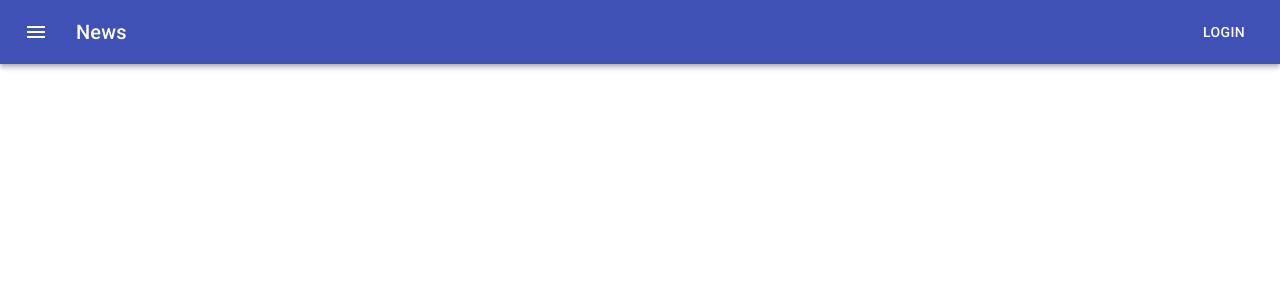
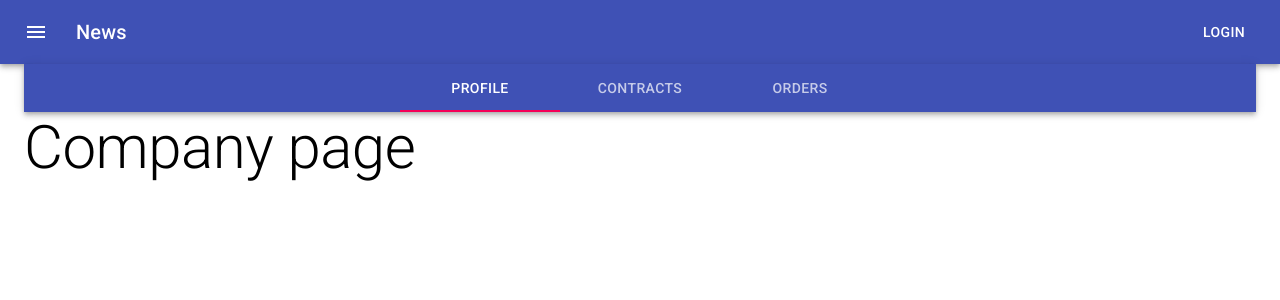
Before and after one commit to MrRaiter/hukatonFront, a React (Create React App) app: page /company in a window 1280 px wide. Shown: the top 300 px of the page. Built offline with nearby package versions, Linux system fonts and the light colour scheme.

Commit message:
router hell

```diff
--- a/src/App.jsx
+++ b/src/App.jsx
@@ -4,11 +4,9 @@ import ButtonAppBar from './components/button-app-bar';
 import LoginPage from './pages/login';
 import AddCompany from './pages/add-company';
 import RegistrationPage from './pages/registration';
-import CompanyPage from './pages/company';
-import ContractsPage from './pages/contracts';
-import ContractPage from './pages/contract';
 
 import './App.scss';
+import CompanyPage from './pages/company';
 
 function App() {
   return (
@@ -22,9 +20,7 @@ function App() {
           <Route exact path="/login" component={LoginPage} />
           <Route exact path="/signup" component={RegistrationPage} />
           <Route exact path="/add-company" component={AddCompany} />
-          <Route exact path="/profile" component={CompanyPage} />
-          <Route exact path="/contracts" component={ContractsPage} />
-          <Route exact path="/contracts/:id" component={ContractPage} />
+          <Route exact path="/company" component={CompanyPage} />
         </Switch>
       </Router>
     </div>
--- /dev/null
+++ b/src/assets/scss/_resets.scss
@@ -0,0 +1,4 @@
+a {
+  color: $light;
+  text-decoration: none; /* no underline */
+}
--- a/src/pages/company/index.jsx
+++ b/src/pages/company/index.jsx
@@ -1,113 +1,69 @@
-/* eslint-disable react/button-has-type */
-import React, { useState } from 'react';
-import ContractList from '../../components/contract-list';
-import './company.scss';
+import { useState } from 'react';
+import { Route, Router, Switch, useRouteMatch } from 'react-router';
+import {
+  AppBar,
+  Box,
+  Container,
+  Tab,
+  Tabs,
+  Typography,
+} from '@material-ui/core';
+import { TabPanel, TabContext } from '@material-ui/lab';
+import { Link } from 'react-router-dom';
+import ContractPage from '../contract';
+import ContractsPage from '../contracts';
+import ProfilePage from '../profile';
 
-const test = [
-  {
-    name: 'test1',
-    type: 'test1',
-    image: 'https://onminecraft.ru/files/2012/03/iron-ingot.png',
-    description:
-      'Lorem Ipsum is simply dummy text of the printing and typesetting industry. Lorem Ipsum has been the industry&apos;s standard dummy    text ever since the 1500s, when an unknown printer took a galley of type and scrambled it to make a type specimen book. It has survived not only five centuries, but also the leap into electronic typesetting, remaining esse',
-  },
-  {
-    name: 'test1',
-    type: 'test1',
-    image: 'https://onminecraft.ru/files/2012/03/iron-ingot.png',
-    description:
-      'Lorem Ipsum is simply dummy text of the printing and typesetting industry. Lorem Ipsum has been the industry&apos;s standard dummy    text ever since the 1500s, when an unknown printer took a galley of type and scrambled it to make a type specimen book. It has survived not only five centuries, but also the leap into electronic typesetting, remaining esse',
-  },
-  {
-    name: 'test1',
-    type: 'test1',
-    image: 'https://onminecraft.ru/files/2012/03/iron-ingot.png',
-    description:
-      'Lorem Ipsum is simply dummy text of the printing and typesetting industry. Lorem Ipsum has been the industry&apos;s standard dummy    text ever since the 1500s, when an unknown printer took a galley of type and scrambled it to make a type specimen book. It has survived not only five centuries, but also the leap into electronic typesetting, remaining esse',
-  },
-  {
-    name: 'test1',
-    type: 'test1',
-    image: 'https://onminecraft.ru/files/2012/03/iron-ingot.png',
-    description:
-      'Lorem Ipsum is simply dummy text of the printing and typesetting industry. Lorem Ipsum has been the industry&apos;s standard dummy    text ever since the 1500s, when an unknown printer took a galley of type and scrambled it to make a type specimen book. It has survived not only five centuries, but also the leap into electronic typesetting, remaining esse',
-  },
-  {
-    name: 'test1',
-    type: 'test1',
-    image: 'https://onminecraft.ru/files/2012/03/iron-ingot.png',
-    description:
-      'Lorem Ipsum is simply dummy text of the printing and typesetting industry. Lorem Ipsum has been the industry&apos;s standard dummy    text ever since the 1500s, when an unknown printer took a galley of type and scrambled it to make a type specimen book. It has survived not only five centuries, but also the leap into electronic typesetting, remaining esse',
-  },
-];
+function a11yProps(index) {
+  return {
+    id: `simple-tab-${index}`,
+    'aria-controls': `simple-tabpanel-${index}`,
+  };
+}
 
 const CompanyPage = () => {
-  const [list, setList] = useState('orders');
+  const { path, url } = useRouteMatch();
+  const [value, setValue] = useState(0);
+
+  const handleChange = (event, newValue) => {
+    setValue(newValue);
+  };
+  console.log('PATH', path, url);
   return (
-    <div className="container">
-      <div className="header">
-        <div className="left-block">
-          <div className="company-name-header">
-            <div className="company-name">
-              <div className="logo">
-                <img
-                  src="http://www.gidrolast.ru/wp-content/uploads/2015/09/4-150x150.jpg"
-                  alt="Logo"
-                />
-              </div>
-              <div className="name">TMK</div>
-            </div>
-          </div>
-          <div className="info">
-            <div className="info-field">
-              <div className="label">Phone:</div>
-              <div className="value">545659956565</div>
-            </div>
-            <div className="info-field">
-              <div className="label">Email:</div>
-              <div className="value">545659956565</div>
-            </div>
-            <div className="info-field">
-              <div className="label">INN:</div>
-              <div className="value">545659956565</div>
-            </div>
-          </div>
-        </div>
-        <div className="right-block">
-          <div className="add-btn">
-            <button className="btn">Add Contract</button>
-          </div>
-          <div className="description">
-            Lorem Ipsum is simply dummy text of the printing and typesetting
-            industry. Lorem Ipsum has been the industry&apos;s standard dummy
-            text ever since the 1500s, when an unknown printer took a galley of
-            type and scrambled it to make a type specimen book. It has survived
-            not only five centuries, but also the leap into electronic
-            typesetting, remaining essentially unchanged. It was popularised in
-            the 1960s with the release of Letraset sheets containing Lorem Ipsum
-            passages, and more recently with desktop publishing software like
-            Aldus PageMaker including versions of Lorem Ipsum.
-          </div>
-        </div>
-      </div>
-      <div className="buttons-block">
-        <button
-          className={`btn ${list === 'orders' ? 'active' : ''}`}
-          onClick={() => setList('orders')}
-        >
-          Orders
-        </button>
-        <button
-          className={`btn ${list === 'contracts' ? 'active' : ''}`}
-          onClick={() => setList('contracts')}
-        >
-          Contracts
-        </button>
-      </div>
-      <div className="contracts">
-        <ContractList list={test} />
-      </div>
-    </div>
+    <TabContext>
+      <Container>
+        <AppBar position="static">
+          <Tabs
+            value={value}
+            onChange={handleChange}
+            aria-label="simple tabs example"
+            centered
+          >
+            <Tab label="Profile" {...a11yProps(0)} />
+
+            <Tab label="Contracts" {...a11yProps(1)} />
+
+            <Tab label="Orders" {...a11yProps(2)} />
+          </Tabs>
+        </AppBar>
+
+        <Typography variant="h2">Company page</Typography>
+
+        <Switch>
+          <TabPanel value={value} index={0}>
+            <ProfilePage />
+          </TabPanel>
+
+          <TabPanel value={value} index={1}>
+            <ContractsPage />
+          </TabPanel>
+
+          <TabPanel value={value} index={2}>
+            <ContractPage />
+          </TabPanel>
+        </Switch>
+      </Container>
+    </TabContext>
   );
 };
 
--- a/src/pages/contract/index.jsx
+++ b/src/pages/contract/index.jsx
@@ -1,7 +1,7 @@
 import { useParams } from 'react-router';
 import { contracts } from '../../constants/contracts';
 
-const ContractsPage = () => {
+const ContractPage = () => {
   const { id } = useParams();
   return (
     <div>
@@ -11,4 +11,4 @@ const ContractsPage = () => {
   );
 };
 
-export default ContractsPage;
+export default ContractPage;
--- /dev/null
+++ b/src/pages/profile/index.jsx
@@ -0,0 +1,114 @@
+/* eslint-disable react/button-has-type */
+import React, { useState } from 'react';
+import ContractList from '../../components/contract-list';
+import './profile.scss';
+
+const test = [
+  {
+    name: 'test1',
+    type: 'test1',
+    image: 'https://onminecraft.ru/files/2012/03/iron-ingot.png',
+    description:
+      'Lorem Ipsum is simply dummy text of the printing and typesetting industry. Lorem Ipsum has been the industry&apos;s standard dummy    text ever since the 1500s, when an unknown printer took a galley of type and scrambled it to make a type specimen book. It has survived not only five centuries, but also the leap into electronic typesetting, remaining esse',
+  },
+  {
+    name: 'test1',
+    type: 'test1',
+    image: 'https://onminecraft.ru/files/2012/03/iron-ingot.png',
+    description:
+      'Lorem Ipsum is simply dummy text of the printing and typesetting industry. Lorem Ipsum has been the industry&apos;s standard dummy    text ever since the 1500s, when an unknown printer took a galley of type and scrambled it to make a type specimen book. It has survived not only five centuries, but also the leap into electronic typesetting, remaining esse',
+  },
+  {
+    name: 'test1',
+    type: 'test1',
+    image: 'https://onminecraft.ru/files/2012/03/iron-ingot.png',
+    description:
+      'Lorem Ipsum is simply dummy text of the printing and typesetting industry. Lorem Ipsum has been the industry&apos;s standard dummy    text ever since the 1500s, when an unknown printer took a galley of type and scrambled it to make a type specimen book. It has survived not only five centuries, but also the leap into electronic typesetting, remaining esse',
+  },
+  {
+    name: 'test1',
+    type: 'test1',
+    image: 'https://onminecraft.ru/files/2012/03/iron-ingot.png',
+    description:
+      'Lorem Ipsum is simply dummy text of the printing and typesetting industry. Lorem Ipsum has been the industry&apos;s standard dummy    text ever since the 1500s, when an unknown printer took a galley of type and scrambled it to make a type specimen book. It has survived not only five centuries, but also the leap into electronic typesetting, remaining esse',
+  },
+  {
+    name: 'test1',
+    type: 'test1',
+    image: 'https://onminecraft.ru/files/2012/03/iron-ingot.png',
+    description:
+      'Lorem Ipsum is simply dummy text of the printing and typesetting industry. Lorem Ipsum has been the industry&apos;s standard dummy    text ever since the 1500s, when an unknown printer took a galley of type and scrambled it to make a type specimen book. It has survived not only five centuries, but also the leap into electronic typesetting, remaining esse',
+  },
+];
+
+const ProfilePage = () => {
+  const [list, setList] = useState('orders');
+  return (
+    <div className="container">
+      <div className="header">
+        <div className="left-block">
+          <div className="company-name-header">
+            <div className="company-name">
+              <div className="logo">
+                <img
+                  src="http://www.gidrolast.ru/wp-content/uploads/2015/09/4-150x150.jpg"
+                  alt="Logo"
+                />
+              </div>
+              <div className="name">TMK</div>
+            </div>
+          </div>
+          <div className="info">
+            <div className="info-field">
+              <div className="label">Phone:</div>
+              <div className="value">545659956565</div>
+            </div>
+            <div className="info-field">
+              <div className="label">Email:</div>
+              <div className="value">545659956565</div>
+            </div>
+            <div className="info-field">
+              <div className="label">INN:</div>
+              <div className="value">545659956565</div>
+            </div>
+          </div>
+        </div>
+        <div className="right-block">
+          <div className="add-btn">
+            <button className="btn">Add Contract</button>
+          </div>
+          <div className="description">
+            Lorem Ipsum is simply dummy text of the printing and typesetting
+            industry. Lorem Ipsum has been the industry&apos;s standard dummy
+            text ever since the 1500s, when an unknown printer took a galley of
+            type and scrambled it to make a type specimen book. It has survived
+            not only five centuries, but also the leap into electronic
+            typesetting, remaining essentially unchanged. It was popularised in
+            the 1960s with the release of Letraset sheets containing Lorem Ipsum
+            passages, and more recently with desktop publishing software like
+            Aldus PageMaker including versions of Lorem Ipsum.
+          </div>
+        </div>
+      </div>
+      <div className="buttons-block">
+        <button
+          className={`btn ${list === 'orders' ? 'active' : ''}`}
+          onClick={() => setList('orders')}
+        >
+          Orders
+        </button>
+        <button
+          className={`btn ${list === 'contracts' ? 'active' : ''}`}
+          onClick={() => setList('contracts')}
+        >
+          Contracts
+        </button>
+      </div>
+      <div className="contracts">
+        <ContractList list={test} />
+      </div>
+    </div>
+  );
+};
+
+export default ProfilePage;
```
Also changed, not shown: src/App.scss (+6 -5 lines), .eslintrc.js, public/manifest.json, src/pages/company/Company.module.scss (added), src/pages/profile/profile.scss (renamed from src/pages/company/company.scss).
